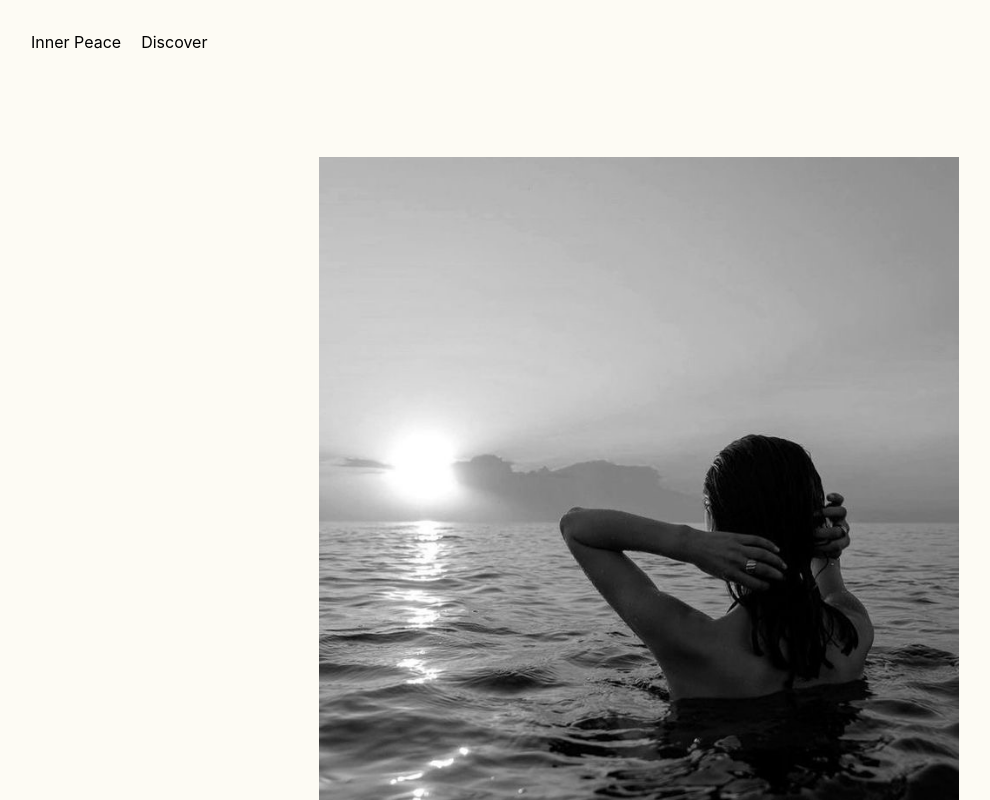
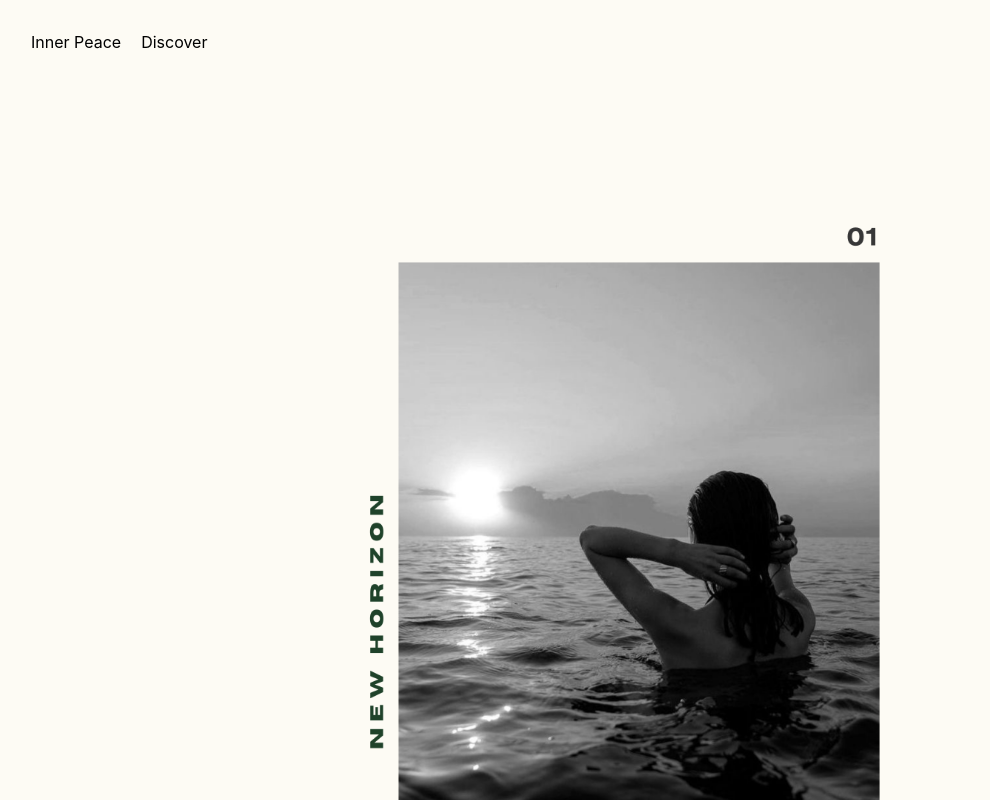
Before and after one commit to mehjwazir/ip, a React (Create React App) app: page /mind in a window 1280 px wide. Shown: the top 800 px of the page, without its empty margins (1-991 px from the left). Built offline with nearby package versions, Linux system fonts and the light colour scheme; a web font is replaced by a local one.

Commit message:
added image to Mind foler files adjusted margins and styled look in figma

```diff
--- a/src/pages/Mind/Mind.css
+++ b/src/pages/Mind/Mind.css
@@ -3,16 +3,23 @@
 
 .main-mind {
 	text-align: center;
-	margin-top: 5rem;
-	margin-bottom: 5rem;
+	margin-top: 3rem;
 
 }
 
 
 .div-img1-mind {
-	margin-top: 5rem;
+	margin-top: 3rem;
 }
 
+/* .h6 {
+font-size: 2rem;
+display: flex;
+justify-content: right;
+margin-right: 39rem;
+margin-left: 35rem;
+margin-bottom: 2rem;
+} */
 .img1-mind {
 	height: 5%;
 	width: 50%;
--- a/src/pages/Mind/Mind.jsx
+++ b/src/pages/Mind/Mind.jsx
@@ -1,5 +1,5 @@
 import './Mind.css'
-import Img1 from "./files/image1.JPG"
+import Img1 from "./files/1.png"
 // import Img2 from "./files/img2.JPG"
 
 
@@ -10,7 +10,8 @@ function Mind() {
 		<>
 		<main className='main-mind'>
 
-			<div className='div-img1-mind'>
+				<div className='div-img1-mind'>
+					{/* <h6 className='h6'>01</h6> */}
 				<img src={Img1} alt="" className='img1-mind'/>
 			</div>
 			<div>
```
Also changed, not shown: src/pages/Mind/files/1.png (added).
